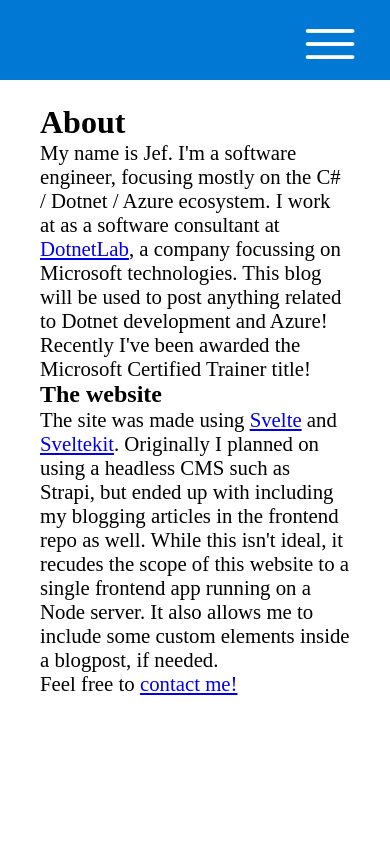
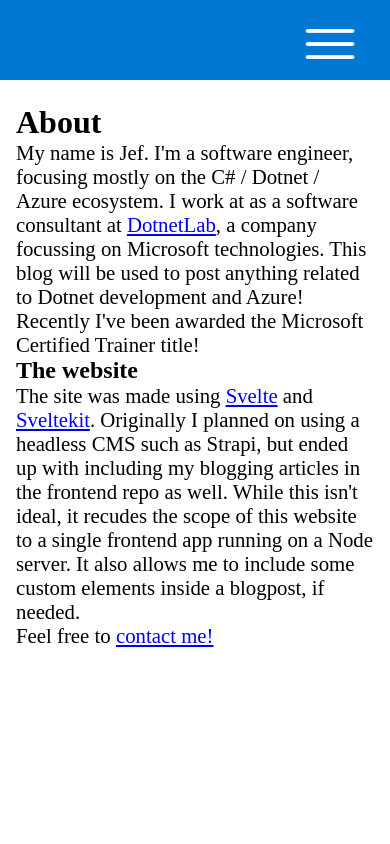
Before and after one commit to jefmeijvis/old.jefmeijvis.com, a SvelteKit app: page /about in a window 390 px wide. Shown: the top 844 px of the page. Built offline with nearby package versions, Linux system fonts and the light colour scheme; a web font is replaced by a local one.

Commit message:
Expand layout width

```diff
--- a/src/routes/+layout.svelte
+++ b/src/routes/+layout.svelte
@@ -31,7 +31,7 @@
     {
         .content
         {
-            width: calc(100% - 5rem);
+            width: calc(100% - 2rem);
         }
 
         .content-wrapper
```
